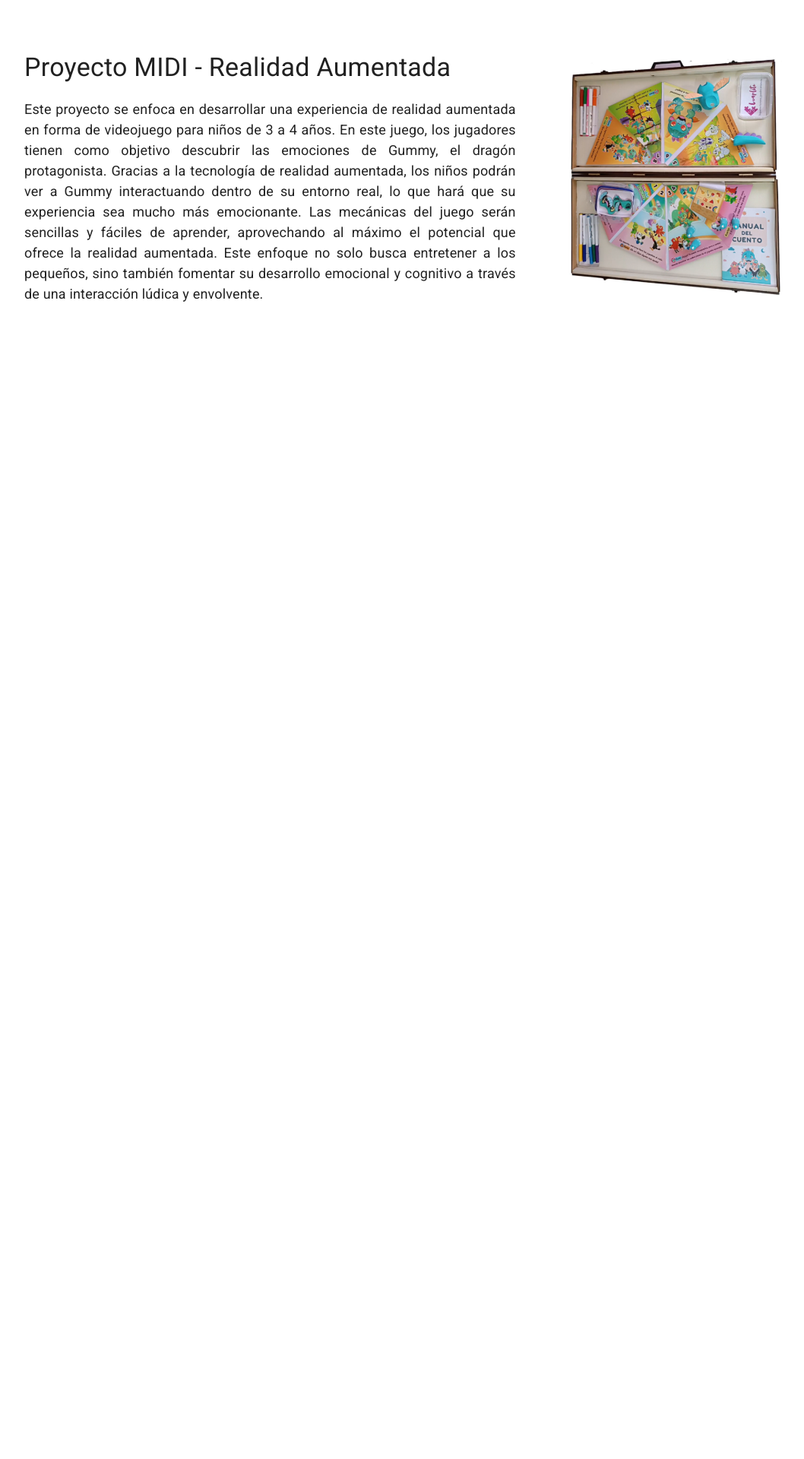
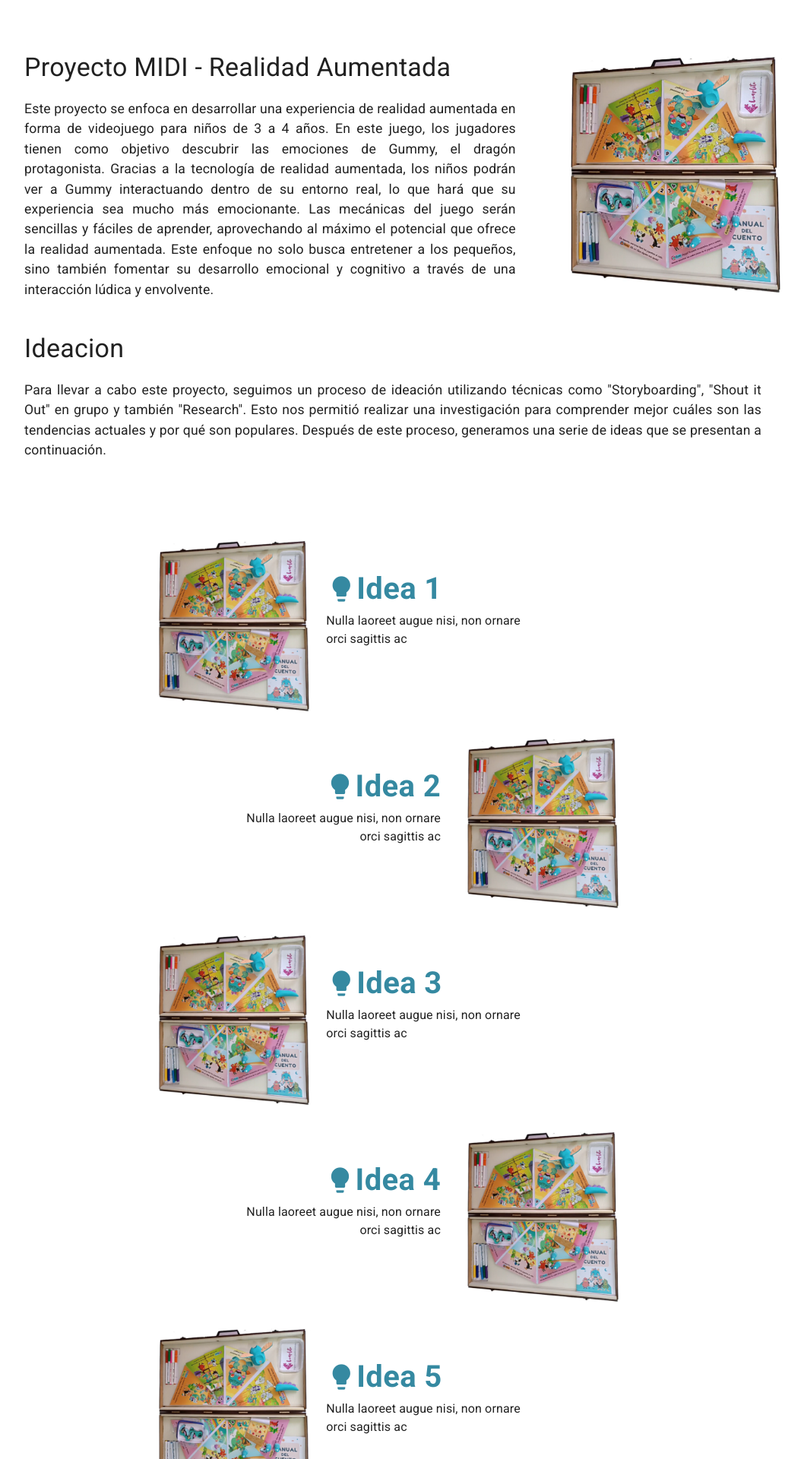
Before and after one commit to OscarGarciaT/portfolio-frox, a React (Vite) app: page / in a window 1280 px wide. Shown: the part 860-2780 px from the top of the page at 76% size, without its empty margins (214-1272 px from the left). Before the commit the page ends 1288 px from the top, so only its background shows below. Built offline with nearby package versions, Linux system fonts and the light colour scheme.

Commit message:
Ideacion - WIP

```diff
--- a/src/pages/Portfolio.jsx
+++ b/src/pages/Portfolio.jsx
@@ -1,4 +1,4 @@
-import { Typography } from "@mui/material";
+import { Divider, Icon, Paper, Typography } from "@mui/material";
 import { motion } from "framer-motion";
 
 // Images
@@ -6,6 +6,7 @@ import tableroMidiSrc from "/assets/images/intro/MIDI-Tablero.png";
 import logoTransparentSrc from "/assets/images/logos/logo_transparent.png";
 import avatarPlaceholderSrc from "/assets/images/logos/avatar_placeholder.png";
 import logoOpaqueSrc from "/assets/images/logos/logo_opaque.png";
+import lightbulbSrc from "/assets/images/misc/lightbulb_transparent.png";
 
 // Components
 import FrxImage from "../components/multimedia/FrxImage";
@@ -23,8 +24,8 @@ const AnimatedImage = ({ src, hSlide, vSlide, width = 300 }) => {
 
   return (
     <motion.div
-      whileHover={{ scale: 1.2 }}
-      whileTap={{ scale: 1.1 }}
+      whileHover={{ scale: 1.1 }}
+      whileTap={{ scale: 1.05 }}
       initial={{ opacity: 0 }}
       whileInView={{
         opacity: 1,
@@ -32,6 +33,7 @@ const AnimatedImage = ({ src, hSlide, vSlide, width = 300 }) => {
         ...(vSlide ? { y: vSlideValues[vSlide] } : {}),
       }}
       viewport={{ once: true }}
+      transition={{ delay: 0.15 }}
       className="flex w-full md:w-1/3 justify-center items-center"
     >
       <FrxImage src={src} width={width} />
@@ -93,6 +95,70 @@ const AnimatedAvatar = ({
   );
 };
 
+const LeftSideIdea = ({ src, ideaName, description }) => {
+  return (
+    <div className="flex self-center w-2/3 pt-6">
+      <AnimatedImage src={src} hSlide="left" />
+      <div className="flex flex-col items-start pt-9 px-5">
+        <motion.div
+          initial={{ opacity: 0 }}
+          whileInView={{ opacity: 1, x: [100, 0] }}
+          viewport={{ once: true }}
+          className="flex items-center"
+        >
+          <Icon color="primary" style={{ fontSize: "2.5rem" }}>
+            lightbulb
+          </Icon>
+          <Typography fontSize={"2.5rem"} fontWeight={700} color="primary">
+            {ideaName}
+          </Typography>
+        </motion.div>
+        <motion.div
+          initial={{ opacity: 0 }}
+          whileInView={{ opacity: 1, y: [100, 0] }}
+          transition={{ delay: 0.1 }}
+          viewport={{ once: true }}
+          className="w-3/4"
+        >
+          <Typography>{description}</Typography>
+        </motion.div>
+      </div>
+    </div>
+  );
+};
+
+const RightSideIdea = ({ src, ideaName, description }) => {
+  return (
+    <div className="flex self-center w-2/3 pt-6">
+      <div className="flex flex-col items-end pt-9 px-5">
+        <motion.div
+          initial={{ opacity: 0 }}
+          whileInView={{ opacity: 1, x: [100, 0] }}
+          viewport={{ once: true }}
+          className="flex items-center"
+        >
+          <Icon color="primary" style={{ fontSize: "2.5rem" }}>
+            lightbulb
+          </Icon>
+          <Typography fontSize={"2.5rem"} fontWeight={700} color="primary">
+            {ideaName}
+          </Typography>
+        </motion.div>
+        <motion.div
+          initial={{ opacity: 0 }}
+          whileInView={{ opacity: 1, y: [100, 0] }}
+          transition={{ delay: 0.1 }}
+          viewport={{ once: true }}
+          className="w-3/4 text-right"
+        >
+          <Typography>{description}</Typography>
+        </motion.div>
+      </div>
+      <AnimatedImage src={src} hSlide="right" />
+    </div>
+  );
+};
+
 const GroupLogo = () => {
   return (
     <div className="h-auto md:h-svh flex flex-col justify-around items-center">
@@ -141,7 +207,11 @@ const IntroMIDI = () => {
         <Typography variant="h4" className="mb-5 text-center md:text-left">
           Proyecto MIDI - Realidad Aumentada
         </Typography>
-        <Typography fontWeight={400} fontSize={18} className="text-justify">
+        <Typography
+          fontWeight={400}
+          fontSize={"1.1rem"}
+          className="text-justify"
+        >
           Este proyecto se enfoca en desarrollar una experiencia de realidad
           aumentada en forma de videojuego para niños de 3 a 4 años. En este
           juego, los jugadores tienen como objetivo descubrir las emociones de
@@ -160,11 +230,167 @@ const IntroMIDI = () => {
   );
 };
 
+const IdeacionMIDI = () => {
+  return (
+    <div className="h-min flex flex-col md:flex-row justify-between items-center pt-10">
+      <motion.div
+        initial={{ opacity: 0 }}
+        viewport={{ once: true }}
+        whileInView={{ opacity: 1 }}
+        transition={{ duration: 0.5 }}
+        className="w-full mb-6 md:mb-1 md:mr-10 "
+      >
+        <Typography variant="h4" className="mb-5 text-center md:text-left">
+          Ideacion
+        </Typography>
+        <Typography
+          fontWeight={400}
+          fontSize={"1.1rem"}
+          className="text-justify"
+        >
+          Para llevar a cabo este proyecto, seguimos un proceso de ideación
+          utilizando técnicas como &quot;Storyboarding&quot;, &quot;Shout it
+          Out&quot; en grupo y también &quot;Research&quot;. Esto nos permitió
+          realizar una investigación para comprender mejor cuáles son las
+          tendencias actuales y por qué son populares. Después de este proceso,
+          generamos una serie de ideas que se presentan a continuación.
+        </Typography>
+        <div className="flex flex-col w-full pt-20">
+          <LeftSideIdea
+            src={tableroMidiSrc}
+            ideaName={"Idea 1"}
+            description={
+              "Nulla laoreet augue nisi, non ornare orci sagittis ac"
+            }
+          />
+          <RightSideIdea
+            src={tableroMidiSrc}
+            ideaName={"Idea 2"}
+            description={
+              "Nulla laoreet augue nisi, non ornare orci sagittis ac"
+            }
+          />
+          <LeftSideIdea
+            src={tableroMidiSrc}
+            ideaName={"Idea 3"}
+            description={
+              "Nulla laoreet augue nisi, non ornare orci sagittis ac"
+            }
+          />
+          <RightSideIdea
+            src={tableroMidiSrc}
+            ideaName={"Idea 4"}
+            description={
+              "Nulla laoreet augue nisi, non ornare orci sagittis ac"
+            }
+          />
+          <LeftSideIdea
+            src={tableroMidiSrc}
+            ideaName={"Idea 5"}
+            description={
+              "Nulla laoreet augue nisi, non ornare orci sagittis ac"
+            }
+          />
+          <RightSideIdea
+            src={tableroMidiSrc}
+            ideaName={"Idea 6"}
+            description={
+              "Nulla laoreet augue nisi, non ornare orci sagittis ac"
+            }
+          />
+          <LeftSideIdea
+            src={tableroMidiSrc}
+            ideaName={"Idea 7"}
+            description={
+              "Nulla laoreet augue nisi, non ornare orci sagittis ac"
+            }
+          />
+          <RightSideIdea
+            src={tableroMidiSrc}
+            ideaName={"Idea 8"}
+            description={
+              "Nulla laoreet augue nisi, non ornare orci sagittis ac"
+            }
+          />
+          <LeftSideIdea
+            src={tableroMidiSrc}
+            ideaName={"Idea 9"}
+            description={
+              "Nulla laoreet augue nisi, non ornare orci sagittis ac"
+            }
+          />
+          <RightSideIdea
+            src={tableroMidiSrc}
+            ideaName={"Idea 10"}
+            description={
+              "Nulla laoreet augue nisi, non ornare orci sagittis ac"
+            }
+          />
+        </div>
+      </motion.div>
+    </div>
+  );
+};
+
+const MejoresIdeasMIDI = () => {
+  return (
+    <div className="h-min flex flex-col md:flex-row justify-between items-center pt-10">
+      <motion.div
+        initial={{ opacity: 0 }}
+        viewport={{ once: true }}
+        whileInView={{ opacity: 1 }}
+        transition={{ duration: 0.5 }}
+        className="w-full mb-6 md:mb-1 md:mr-10 "
+      >
+        <Divider />
+        <div className="flex justify-center items-center my-5 mx-20 rounded-lg  bg-green-200">
+          <motion.div className="flex w-full justify-center items-center">
+            <Typography fontSize={"4rem"}>Mejores Ideas</Typography>
+          </motion.div>
+        </div>
+        <Divider />
+        <div className="flex flex-col w-full pt-20">
+          <Paper className="my-5">
+            <LeftSideIdea
+              src={tableroMidiSrc}
+              ideaName={"Idea 1"}
+              description={
+                "Nulla laoreet augue nisi, non ornare orci sagittis ac"
+              }
+            />
+          </Paper>
+          <Paper className="my-5">
+            <RightSideIdea
+              src={tableroMidiSrc}
+              ideaName={"Idea 2"}
+              description={
+                "Nulla laoreet augue nisi, non ornare orci sagittis ac"
+              }
+            />
+          </Paper>
+          <Paper className="my-5">
+            <LeftSideIdea
+              src={tableroMidiSrc}
+              ideaName={"Idea 1"}
+              description={
+                "Nulla laoreet augue nisi, non ornare orci sagittis ac"
+              }
+            />
+          </Paper>
+          <Divider className="mt-5" />
+        </div>
+      </motion.div>
+    </div>
+  );
+};
+
 const Portfolio = () => {
   return (
     <div className="flex flex-col px-6 py-6">
       <GroupLogo />
       <IntroMIDI />
+      <IdeacionMIDI />
+      <MejoresIdeasMIDI />
     </div>
   );
 };
```
Also changed, not shown: public/assets/images/misc/lightbulb_transparent.png (added).
